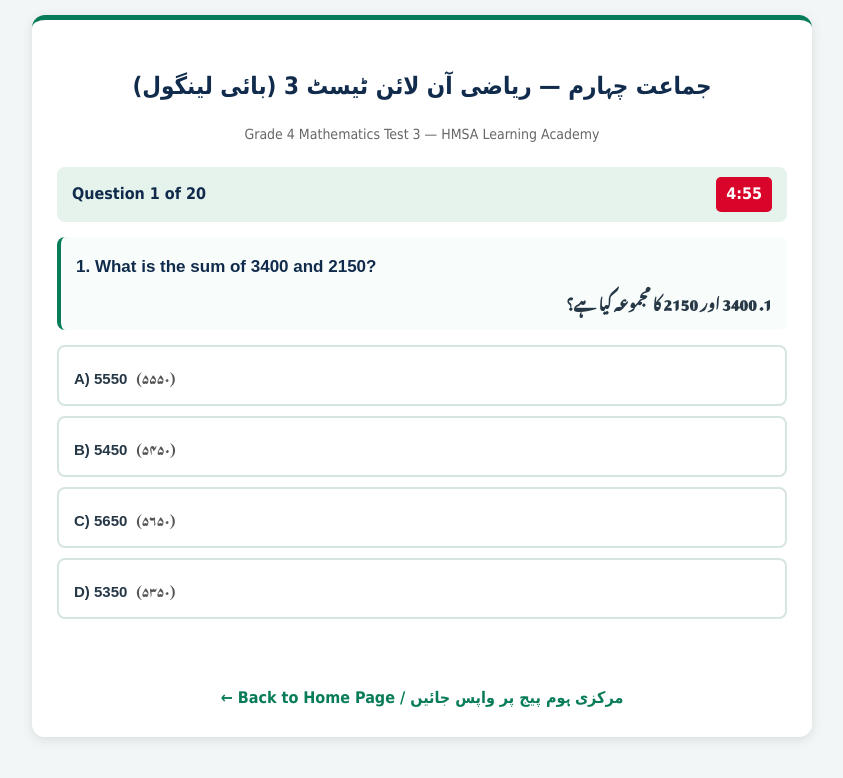
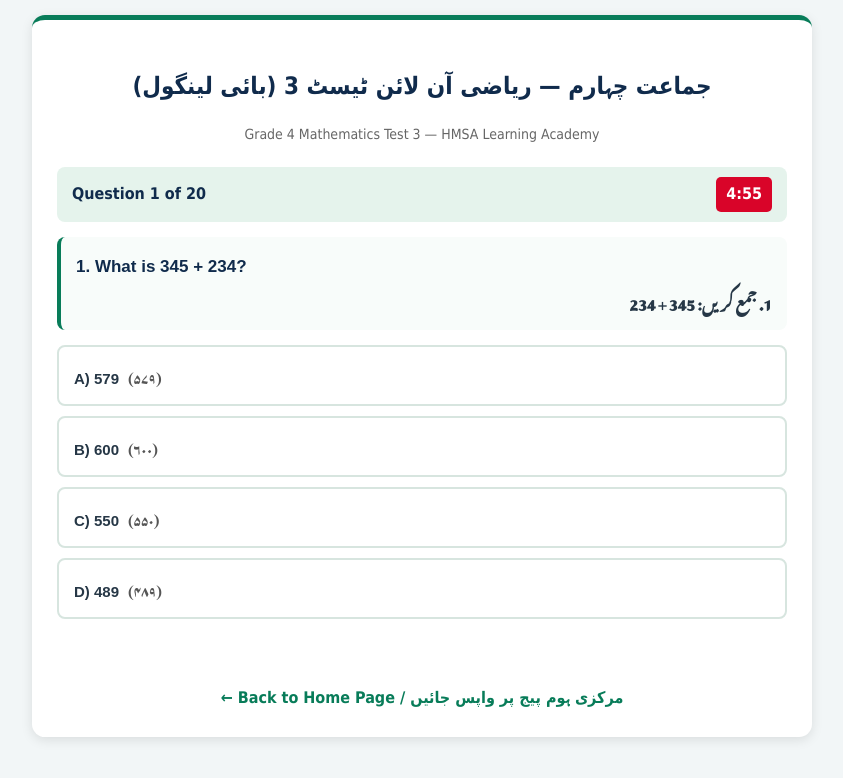
Before and after one commit to shakeelbodla786/HMSANOTES, a plain HTML site: page grade4-math-test3.html in a window 1280 px wide. Shown: the whole page, without its empty margins (218-1061 px from the left). Drawn offline with Linux system fonts and the light colour scheme; a web font is replaced by a local one.

Commit message:
Update grade4-math-test3.html

```diff
--- a/grade4-math-test3.html
+++ b/grade4-math-test3.html
@@ -59,184 +59,107 @@ h2{text-align:center;color:var(--navy);margin-bottom:5px}
 <script>
 const testData = [
     {
-        eng: "1. What is the sum of 3400 and 2150?",
-        urdu: "1. 3400 اور 2150 کا مجموعہ کیا ہے؟",
+        eng: "1. What is 345 + 234?",
+        urdu: "1. جمع کریں: 345 + 234",
         options: [
-            {eng: "A) 5550", urdu: "(۵۵۵۰)"},
-            {eng: "B) 5450", urdu: "(۵۴۵۰)"},
-            {eng: "C) 5650", urdu: "(۵۶۵۰)"},
-            {eng: "D) 5350", urdu: "(۵۳۵۰)"}
+            {eng: "A) 579", urdu: "(۵۷۹)"},
+            {eng: "B) 600", urdu: "(۶۰۰)"},
+            {eng: "C) 550", urdu: "(۵۵۰)"},
+            {eng: "D) 489", urdu: "(۴۸۹)"}
         ],
         answer: 0
     },
     {
-        eng: "2. Subtract 2100 from 7500.",
-        urdu: "2. 7500 میں سے 2100 تفریق کریں۔",
+        eng: "2. What is 782 - 341?",
+        urdu: "2. تفریق کریں: 782 - 341",
         options: [
-            {eng: "A) 5300", urdu: "(۵۳۰۰)"},
-            {eng: "B) 5400", urdu: "(۵۴۰۰)"},
-            {eng: "C) 5500", urdu: "(۵۵۰۰)"},
-            {eng: "D) 5200", urdu: "(۵۲۰۰)"}
+            {eng: "A) 400", urdu: "(۴۰۰)"},
+            {eng: "B) 441", urdu: "(۴۴۱)"},
+            {eng: "C) 500", urdu: "(۵۰۰)"},
+            {eng: "D) 421", urdu: "(۴۲۱)"}
         ],
         answer: 1
     },
     {
-        eng: "3. Multiply 150 by 5.",
-        urdu: "3. 150 کو 5 سے ضرب دیں۔",
+        eng: "3. What is 12 x 5?",
+        urdu: "3. ضرب دیں: 12 کو 5 سے (12 x 5)",
         options: [
-            {eng: "A) 700", urdu: "(۷۰۰)"},
-            {eng: "B) 750", urdu: "(۷۵۰)"},
-            {eng: "C) 800", urdu: "(۸۰۰)"},
-            {eng: "D) 650", urdu: "(۶۵۰)"}
+            {eng: "A) 50", urdu: "(۵۰)"},
+            {eng: "B) 55", urdu: "(۵۵)"},
+            {eng: "C) 60", urdu: "(۶۰)"},
+            {eng: "D) 65", urdu: "(۶۵)"}
         ],
-        answer: 1
+        answer: 2
     },
     {
-        eng: "4. Divide 96 by 8.",
-        urdu: "4. 96 کو 8 پر تقسیم کریں۔",
+        eng: "4. What is 48 ÷ 6?",
+        urdu: "4. تقسیم کریں: 48 تقسیم 6 (48 ÷ 6)",
         options: [
-            {eng: "A) 11", urdu: "(۱۱)"},
-            {eng: "B) 12", urdu: "(۱۲)"},
-            {eng: "C) 13", urdu: "(۱۳)"},
+            {eng: "A) 7", urdu: "(۷)"},
+            {eng: "B) 9", urdu: "(۹)"},
+            {eng: "C) 6", urdu: "(۶)"},
+            {eng: "D) 8", urdu: "(۸)"}
+        ],
+        answer: 3
+    },
+    {
+        eng: "5. Find the HCF (عاد اعظم) of 8 and 12.",
+        urdu: "5. 8 اور 12 کا عاد اعظم (HCF) معلوم کریں۔",
+        options: [
+            {eng: "A) 4", urdu: "(۴)"},
+            {eng: "B) 2", urdu: "(۲)"},
+            {eng: "C) 6", urdu: "(۶)"},
+            {eng: "D) 3", urdu: "(۳)"}
+        ],
+        answer: 0
+    },
+    {
+        eng: "6. Find the LCM (ذواضعافِ عقل) of 4 and 5.",
+        urdu: "6. 4 اور 5 کا ذواضعافِ اقل (LCM) معلوم کریں۔",
+        options: [
+            {eng: "A) 15", urdu: "(۱۵)"},
+            {eng: "B) 20", urdu: "(۲۰)"},
+            {eng: "C) 25", urdu: "(۲۵)"},
             {eng: "D) 10", urdu: "(۱۰)"}
         ],
         answer: 1
     },
     {
-        eng: "5. What is the HCF of 16 and 24?",
-        urdu: "5. 16 اور 24 کا عظم المشترک (HCF) کیا ہے؟",
+        eng: "7. What is 3/4 + 1/4?",
+        urdu: "7. کسر کا جوڑ معلوم کریں: 3/4 + 1/4",
         options: [
-            {eng: "A) 4", urdu: "(۴)"},
-            {eng: "B) 8", urdu: "(۸)"},
-            {eng: "C) 6", urdu: "(۶)"},
-            {eng: "D) 2", urdu: "(۲)"}
-        ],
-        answer: 1
-    },
-    {
-        eng: "6. What is the LCM of 3 and 5?",
-        urdu: "6. 3 اور 5 کا ضلعی المشترک (LCM) کیا ہے؟",
-        options: [
-            {eng: "A) 15", urdu: "(۱۵)"},
-            {eng: "B) 8", urdu: "(۸)"},
-            {eng: "C) 12", urdu: "(۱۲)"},
-            {eng: "D) 30", urdu: "(۳۰)"}
-        ],
-        answer: 0
-    },
-    {
-        eng: "7. Convert 5 kilograms into grams.",
-        urdu: "7. 5 کلوگرام کو گرام میں تبدیل کریں۔",
-        options: [
-            {eng: "A) 500 g", urdu: "(۵۰۰ گرام)"},
-            {eng: "B) 5000 g", urdu: "(۵۰۰۰ گرام)"},
-            {eng: "C) 50 g", urdu: "(۵۰ گرام)"},
-            {eng: "D) 50000 g", urdu: "(۵۰۰۰۰ گرام)"}
-        ],
-        answer: 1
-    },
-    {
-        eng: "8. What fraction represents three-quarters?",
-        urdu: "8. تین چوتھائی (Three-quarters) کون سا کسر ظاہر کرتا ہے؟",
-        options: [
-            {eng: "A) 1/4", urdu: "(۱/۴)"},
-            {eng: "B) 1/2", urdu: "(۱/۲)"},
-            {eng: "C) 3/4", urdu: "(۳/۴)"},
-            {eng: "D) 2/3", urdu: "(۲/۳)"}
+            {eng: "A) 1/2", urdu: "(۱/۲)"},
+            {eng: "B) 3/8", urdu: "(۳/۸)"},
+            {eng: "C) 1", urdu: "(۱)"},
+            {eng: "D) 4/8", urdu: "(۴/۸)"}
         ],
         answer: 2
     },
     {
-        eng: "9. Add the fractions: 1/4 + 2/4 =",
-        urdu: "9. کسریں جمع کریں: 1/4 + 2/4",
+        eng: "8. How many centimeters are in 3 meters?",
+        urdu: "8. 3 میٹر میں کتنے سینٹی میٹر ہوتے ہیں؟",
         options: [
-            {eng: "A) 3/4", urdu: "(۳/۴)"},
-            {eng: "B) 3/8", urdu: "(۳/۸)"},
-            {eng: "C) 1/2", urdu: "(۱/۲)"},
-            {eng: "D) 4/4", urdu: "(۴/۴)"}
-        ],
-        answer: 0
-    },
-    {
-        eng: "10. How many milliliters make 3 liters?",
-        urdu: "10. کتنے ملی لیٹر مل کر 3 لیٹر بناتے ہیں؟",
-        options: [
-            {eng: "A) 300 ml", urdu: "(۳۰۰ ملی لیٹر)"},
-            {eng: "B) 3000 ml", urdu: "(۳۰۰۰ ملی لیٹر)"},
-            {eng: "C) 30 ml", urdu: "(۳۰ ملی لیٹر)"},
-            {eng: "D) 30000 ml", urdu: "(۳۰۰۰۰ ملی لیٹر)"}
-        ],
-        answer: 1
-    },
-    {
-        eng: "11. What is the perimeter of a square with side 7 cm?",
-        urdu: "11. اس مربع کا احاطہ (Perimeter) کیا ہوگا جس کے ضلع کی لمبائی 7 سینٹی میٹر ہو؟",
-        options: [
-            {eng: "A) 14 cm", urdu: "(۱۴ سینٹی میٹر)"},
-            {eng: "B) 28 cm", urdu: "(۲۸ سینٹی میٹر)"},
-            {eng: "C) 21 cm", urdu: "(۲۱ سینٹی میٹر)"},
-            {eng: "D) 49 cm", urdu: "(۴۹ سینٹی میٹر)"}
-        ],
-        answer: 1
-    },
-    {
-        eng: "12. Write Roman numerals for 10:",
-        urdu: "12. 10 کو رومن ہندسوں میں لکھیں:",
-        options: [
-            {eng: "A) V", urdu: "(V)"},
-            {eng: "B) X", urdu: "(X)"},
-            {eng: "C) L", urdu: "(L)"},
-            {eng: "D) XV", urdu: "(XV)"}
-        ],
-        answer: 1
-    },
-    {
-        eng: "13. What is 12 multiplied by 10?",
-        urdu: "13. 12 کو 10 سے ضرب دیں:",
-        options: [
-            {eng: "A) 120", urdu: "(۱۲۰)"},
-            {eng: "B) 102", urdu: "(۱۰۲)"},
-            {eng: "C) 1200", urdu: "(۱۲۰۰)"},
-            {eng: "D) 210", urdu: "(۲۱۰)"}
-        ],
-        answer: 0
-    },
-    {
-        eng: "14. Which of these is a prime number?",
-        urdu: "14. ذیل میں سے کون سا مفرد (Prime) عدد ہے؟",
-        options: [
-            {eng: "A) 9", urdu: "(۹)"},
-            {eng: "B) 10", urdu: "(۱۰)"},
-            {eng: "C) 11", urdu: "(۱۱)"},
-            {eng: "D) 12", urdu: "(۱۲)"}
+            {eng: "A) 30 cm", urdu: "(۳۰ سینٹی میٹر)"},
+            {eng: "B) 3000 cm", urdu: "(۳۰۰۰ سینٹی میٹر)"},
+            {eng: "C) 300 cm", urdu: "(۳۰۰ سینٹی میٹر)"},
+            {eng: "D) 30000 cm", urdu: "(۳۰۰۰۰ سینٹی میٹر)"}
         ],
         answer: 2
     },
     {
-        eng: "15. What is 1000 - 450?",
-        urdu: "15. 1000 میں سے 450 تفریق کریں:",
+        eng: "9. What is the place value of 7 in 4,725?",
+        urdu: "9. عدد 4,725 میں ہندسے 7 کی مقامی قیمت (Place Value) کیا ہے؟",
         options: [
-            {eng: "A) 550", urdu: "(۵۵۰)"},
-            {eng: "B) 650", urdu: "(۶۵۰)"},
-            {eng: "C) 500", urdu: "(۵۰۰)"},
-            {eng: "D) 400", urdu: "(۴۰۰)"}
+            {eng: "A) 7", urdu: "(۷)"},
+            {eng: "B) 70", urdu: "(۷۰)"},
+            {eng: "C) 7000", urdu: "(۷۰۰۰)"},
+            {eng: "D) 700", urdu: "(۷۰۰)"}
         ],
-        answer: 0
+        answer: 3
     },
     {
-        eng: "16. How many hours are in 3 days?",
-        urdu: "16. 3 دنوں میں کتنے گھنٹے ہوتے ہیں؟",
-        options: [
-            {eng: "A) 48 hours", urdu: "(۴۸ گھنٹے)"},
-            {eng: "B) 72 hours", urdu: "(۷۲ گھنٹے)"},
-            {eng: "C) 96 hours", urdu: "(۹۶ گھنٹے)"},
-            {eng: "D) 60 hours", urdu: "(۶۰ گھنٹے)"}
-        ],
-        answer: 1
-    },
-    {
-        eng: "17. What is 8 multiplied by 9?",
-        urdu: "17. 8 کو 9 سے ضرب دیں:",
+        eng: "10. What is 9 x 8?",
+        urdu: "10. ضرب دیں: 9 کو 8 سے (9 x 8)",
         options: [
             {eng: "A) 72", urdu: "(۷۲)"},
             {eng: "B) 64", urdu: "(۶۴)"},
@@ -246,37 +169,114 @@ const testData = [
         answer: 0
     },
     {
-        eng: "18. What is the place value of 6 in 6,432?",
-        urdu: "18. عدد 6,432 میں 6 کی مقامی قیمت کیا ہے؟",
+        eng: "11. What is 81 ÷ 9?",
+        urdu: "11. تقسیم کریں: 81 تقسیم 9 (81 ÷ 9)",
         options: [
-            {eng: "A) 6", urdu: "(۶)"},
-            {eng: "B) 60", urdu: "(۶۰)"},
-            {eng: "C) 600", urdu: "(۶۰۰)"},
-            {eng: "D) 6000", urdu: "(۶۰۰۰)"}
+            {eng: "A) 8", urdu: "(۸)"},
+            {eng: "B) 9", urdu: "(۹)"},
+            {eng: "C) 7", urdu: "(۷)"},
+            {eng: "D) 6", urdu: "(۶)"}
+        ],
+        answer: 1
+    },
+    {
+        eng: "12. Find the HCF (عاد اعظم) of 10 and 15.",
+        urdu: "12. 10 اور 15 کا عاد اعظم (HCF) معلوم کریں۔",
+        options: [
+            {eng: "A) 3", urdu: "(۳)"},
+            {eng: "B) 2", urdu: "(۲)"},
+            {eng: "C) 5", urdu: "(۵)"},
+            {eng: "D) 1", urdu: "(۱)"}
+        ],
+        answer: 2
+    },
+    {
+        eng: "13. Find the LCM (ذواضعافِ عقل) of 3 and 6.",
+        urdu: "13. 3 اور 6 کا ذواضعافِ اقل (LCM) معلوم کریں۔",
+        options: [
+            {eng: "A) 9", urdu: "(۹)"},
+            {eng: "B) 18", urdu: "(۱۸)"},
+            {eng: "C) 3", urdu: "(۳)"},
+            {eng: "D) 6", urdu: "(۶)"}
         ],
         answer: 3
     },
     {
-        eng: "19. Which angle is less than 90 degrees?",
-        urdu: "19. 90 درجے سے کم کے زاویہ کو کیا کہتے ہیں؟",
+        eng: "14. How many grams are in 2 kilograms?",
+        urdu: "14. 2 کلوگرام میں کتنے گرام ہوتے ہیں؟",
         options: [
-            {eng: "A) Acute angle", urdu: "(حادہ زاویہ)"},
-            {eng: "B) Obtuse angle", urdu: "(منفرجہ زاویہ)"},
-            {eng: "C) Right angle", urdu: "(قائمہ زاویہ)"},
-            {eng: "D) Straight angle", urdu: "(مستقیم زاویہ)"}
+            {eng: "A) 2000 g", urdu: "(۲۰۰۰ گرام)"},
+            {eng: "B) 200 g", urdu: "(۲۰۰ گرام)"},
+            {eng: "C) 500 g", urdu: "(۵۰۰ گرام)"},
+            {eng: "D) 20 g", urdu: "(۲۰ گرام)"}
         ],
         answer: 0
     },
     {
-        eng: "20. What is 64 divided by 8?",
-        urdu: "20. 64 کو 8 پر تقسیم کریں:",
+        eng: "15. What is 500 + 450?",
+        urdu: "15. جمع کریں: 500 + 450",
         options: [
-            {eng: "A) 7", urdu: "(۷)"},
-            {eng: "B) 8", urdu: "(۸)"},
-            {eng: "C) 9", urdu: "(۹)"},
-            {eng: "D) 6", urdu: "(۶)"}
+            {eng: "A) 900", urdu: "(۹۰۰)"},
+            {eng: "B) 950", urdu: "(۹۵۰)"},
+            {eng: "C) 1000", urdu: "(۱۰۰۰)"},
+            {eng: "D) 850", urdu: "(۸۵۰)"}
         ],
         answer: 1
+    },
+    {
+        eng: "16. Which shape has 4 equal sides?",
+        urdu: "16. کس شکل کے چاروں اضلاع برابر ہوتے ہیں؟",
+        options: [
+            {eng: "A) Rectangle", urdu: "(مستطیل)"},
+            {eng: "B) Triangle", urdu: "(مثلث)"},
+            {eng: "C) Square", urdu: "(مربع)"},
+            {eng: "D) Circle", urdu: "(دائرہ)"}
+        ],
+        answer: 2
+    },
+    {
+        eng: "17. What is 1000 - 350?",
+        urdu: "17. تفریق کریں: 1000 - 350",
+        options: [
+            {eng: "A) 750", urdu: "(۷۵۰)"},
+            {eng: "B) 600", urdu: "(۶۰۰)"},
+            {eng: "C) 700", urdu: "(۷۰۰)"},
+            {eng: "D) 650", urdu: "(۶۵۰)"}
+        ],
+        answer: 3
+    },
+    {
+        eng: "18. What is 7 x 7?",
+        urdu: "18. ضرب دیں: 7 کو 7 سے (7 x 7)",
+        options: [
+            {eng: "A) 49", urdu: "(۴۹)"},
+            {eng: "B) 42", urdu: "(۴۲)"},
+            {eng: "C) 56", urdu: "(۵۶)"},
+            {eng: "D) 36", urdu: "(۳۶)"}
+        ],
+        answer: 0
+    },
+    {
+        eng: "19. How many minutes are in 2 hours?",
+        urdu: "19. 2 گھنٹوں میں کتنے منٹ ہوتے ہیں؟",
+        options: [
+            {eng: "A) 90 minutes", urdu: "(۹۰ منٹ)"},
+            {eng: "B) 120 minutes", urdu: "(۱۲۰ منٹ)"},
+            {eng: "C) 60 minutes", urdu: "(۶۰ منٹ)"},
+            {eng: "D) 100 minutes", urdu: "(۱۰۰ منٹ)"}
+        ],
+        answer: 1
+    },
+    {
+        eng: "20. Find the HCF (عاد اعظم) of 5 and 10.",
+        urdu: "20. 5 اور 10 کا عاد اعظم (HCF) معلوم کریں۔",
+        options: [
+            {eng: "A) 2", urdu: "(۲)"},
+            {eng: "B) 1", urdu: "(۱)"},
+            {eng: "C) 5", urdu: "(۵)"},
+            {eng: "D) 10", urdu: "(۱۰)"}
+        ],
+        answer: 2
     }
 ];
 let idx=0, score=0, timerInterval, timeLeft=300;
```
